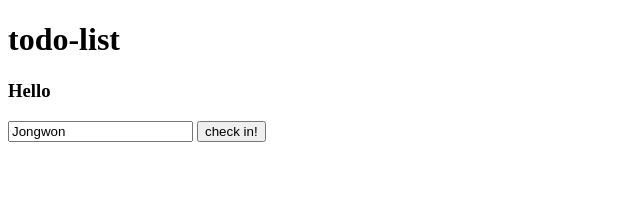
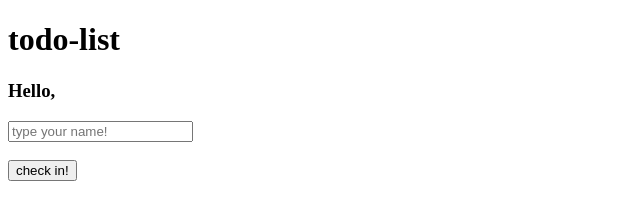
Before and after one commit to Ubermensch0608/mini_projects, a plain HTML site: page JS_2weeks_challenge/index.html in a window 1280 px wide. Both pictures are taken after a click on the button "check in!". Shown: the whole page, without its empty margins (0-640 px from the left). Drawn offline with Linux system fonts and the light colour scheme.

Commit message:
JS-challenge-사용자 이름 로그인창 구현

```diff
--- a/JS_2weeks_challenge/app.js
+++ b/JS_2weeks_challenge/app.js
@@ -0,0 +1,4 @@
+function newNameChecker() {
+  const newName = document.getElementById("nameBox").value;
+  document.querySelector(".greeting").innerHTML = "Hello, " + newName;
+}
--- a/JS_2weeks_challenge/index.html
+++ b/JS_2weeks_challenge/index.html
@@ -9,21 +9,11 @@
   </head>
   <body>
     <h1>todo-list</h1>
-    <h3 class="greeting">Hello name!</h3>
-    <input
-      id="nameBox"
-      type="text"
-      value="Jongwon"
-      placeholder="type your name!"
-    />
-    <button onclick="setNewName">check in!</button>
-    <script>
-      document.querySelector(".greeting").innerText = "Hello";
-      function setNewName() {
-        const newName = document.getElementById("nameBox").value;
-        console.log(newName);
-      }
-      g;
-    </script>
+    <h3 class="greeting">What is your name?</h3>
+    <input id="nameBox" type="text" placeholder="type your name!" />
+    <h3></h3>
+    <button onclick="newNameChecker()">check in!</button>
+
+    <script src="./app.js"></script>
   </body>
 </html>
```
